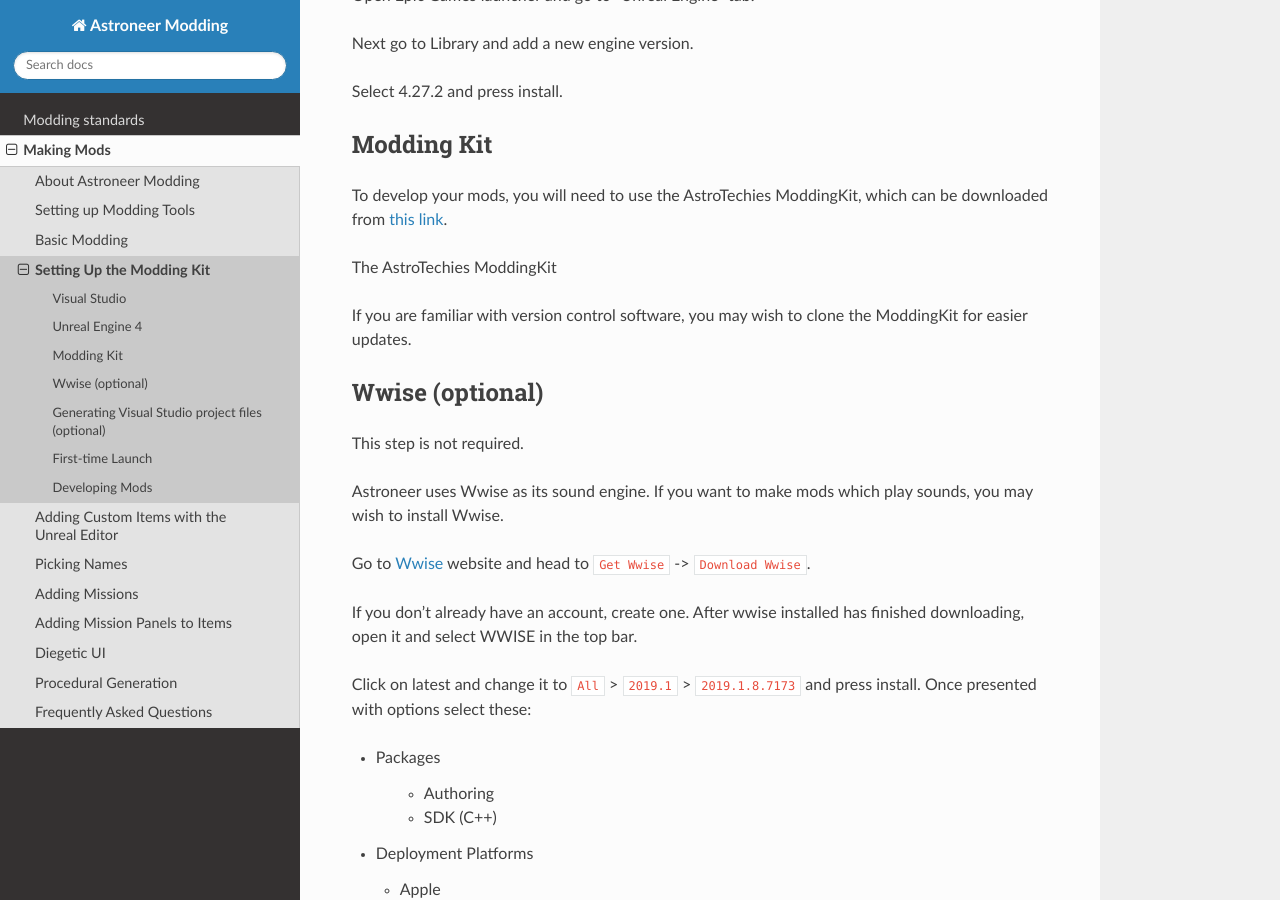
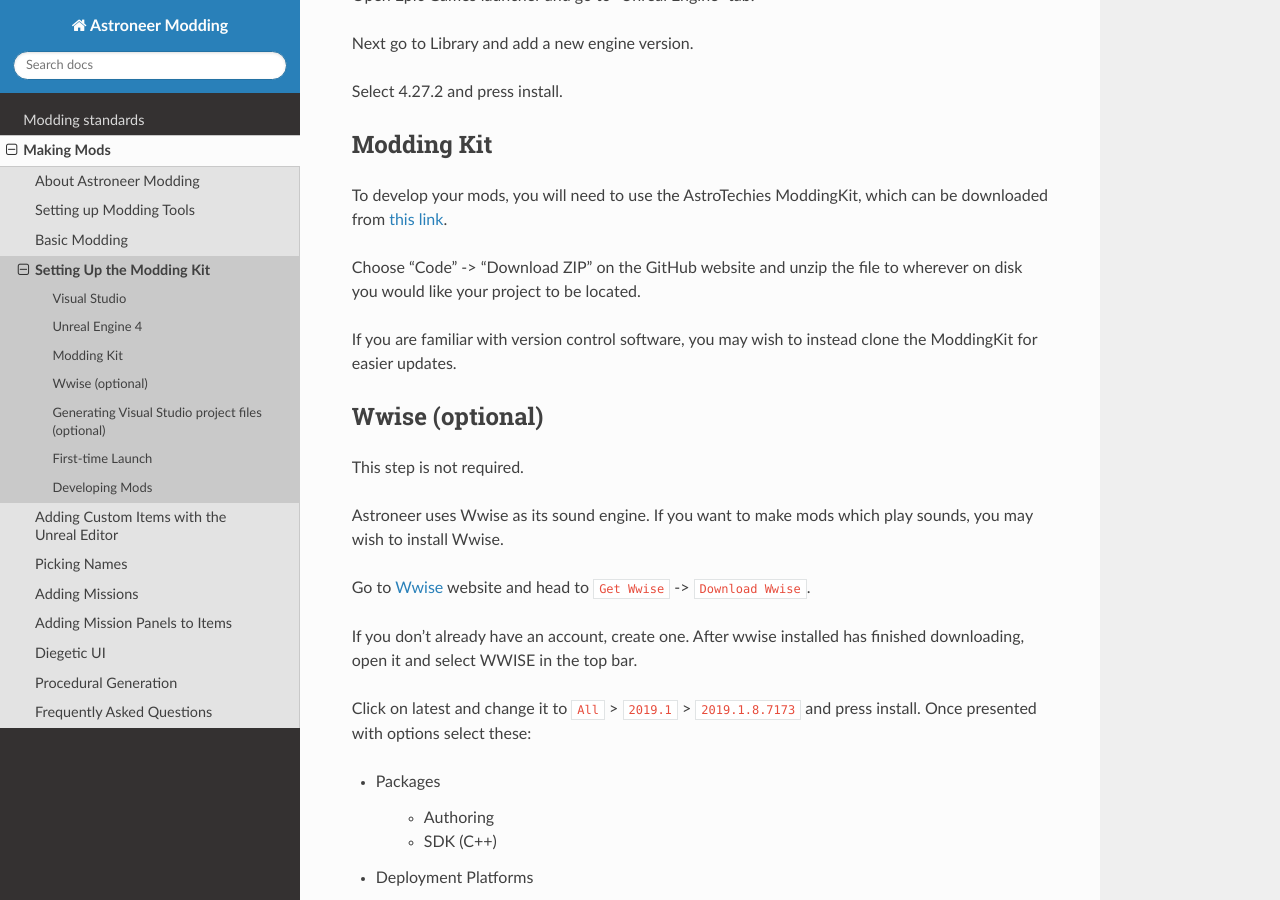
Before and after one commit to AstroTechies/astroneermodding, a Sphinx documentation site: the page built from docs/guides/kitSetup.rst, in a window 1280 px wide and 900 px high, scrolled down 780 px. Built offline with Sphinx 7.4.7 and the Read the Docs theme 3.1.0, drawn with Linux system fonts in a browser that asks for light colours; some of the changed text lies outside the part shown.

Commit message:
fix unfinished sentence

```diff
--- a/docs/guides/kitSetup.rst
+++ b/docs/guides/kitSetup.rst
@@ -32,9 +32,9 @@
 To develop your mods, you will need to use the AstroTechies ModdingKit, which can be downloaded from
 `this link <https://github.com/AstroTechies/ModdingKit>`_.
 
-The AstroTechies ModdingKit
+Choose "Code" -> "Download ZIP" on the GitHub website and unzip the file to wherever on disk you would like your project to be located.
 
-If you are familiar with version control software, you may wish to clone the ModdingKit for easier updates.
+If you are familiar with version control software, you may wish to instead clone the ModdingKit for easier updates.
 
 Wwise (optional)
 ----------------
@@ -102,7 +102,7 @@
 
 First-time Launch
 --------------------------------------------------
-Now, open the ``Astro.uproject`` file by double-clicking it. If you receive a pop-up asking if you would like to rebuild missing modules, press "Yes" and wait.
+Now, open the ``Astro.uproject`` file included with the AstroTechies ModdingKit by double-clicking it. If you receive a pop-up asking if you would like to rebuild missing modules, press "Yes" and wait.
 
 If double-clicking the ``Astro.uproject`` file fails to open the project, right-click on ``Astro.uproject``, select "Open with" -> "Choose another app", scroll down and click "Choose an app on your PC," and browse to and select the executable file at ``UE_INSTALL_PATH\Engine\Binaries\Win64\UE4Editor.exe``. Replace **UE_INSTALL_PATH** with your Unreal Engine installation folder, which is usually found at ``C:\Program Files\Epic Games\UE_4.27\``.
 
```
